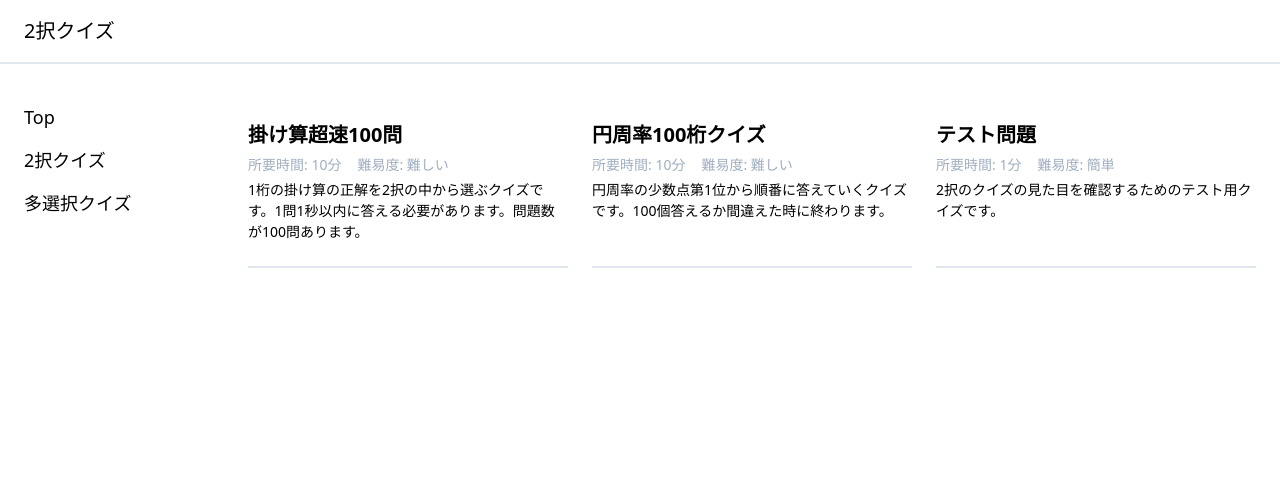
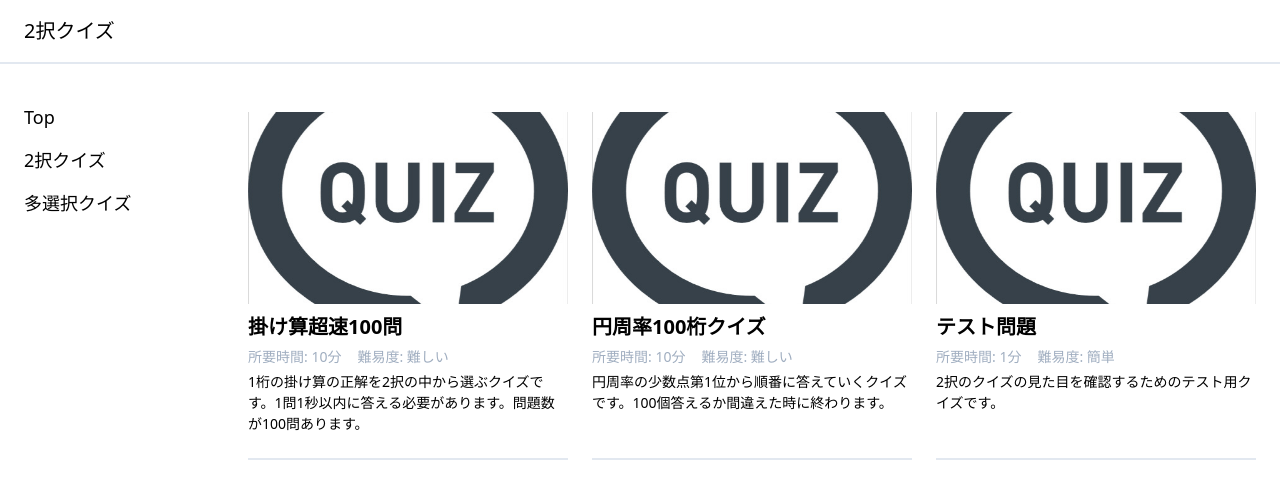
Before and after one commit to Siroyaka/2choisesQuiz, a Next.js app: page /twochoise in a window 1280 px wide. Shown: the top 498 px of the page. Built offline with nearby package versions, Linux system fonts and the light colour scheme.

Commit message:
デフォルトの画像の指定

```diff
--- a/src/components/standalone/PocketLikeCard.tsx
+++ b/src/components/standalone/PocketLikeCard.tsx
@@ -3,6 +3,8 @@ import React from 'react';
 import Link from 'next/link';
 
 import IPage from 'lib/pageList/interface';
+
+const defaultQuizImage = '/asset/images/quiz_default.jpeg';
 
 interface OwnProps {
 
@@ -42,7 +44,7 @@ const PocketLikeCard: React.FC<Props> = (props) => {
     <article className='pt-2 pb-6 mx-2 my-2 border-b-2'>
       <Link href={href}>
         <a className="block">
-          <img src={imgSrc} />
+          <img className='h-48 w-full object-cover' src={imgSrc ?? defaultQuizImage} />
           <h1 className='text-xl mt-2 font-bold'>{title}</h1>
         </a>
       </Link>
```
Also changed, not shown: public/asset/images/quiz_default.jpeg (added).
